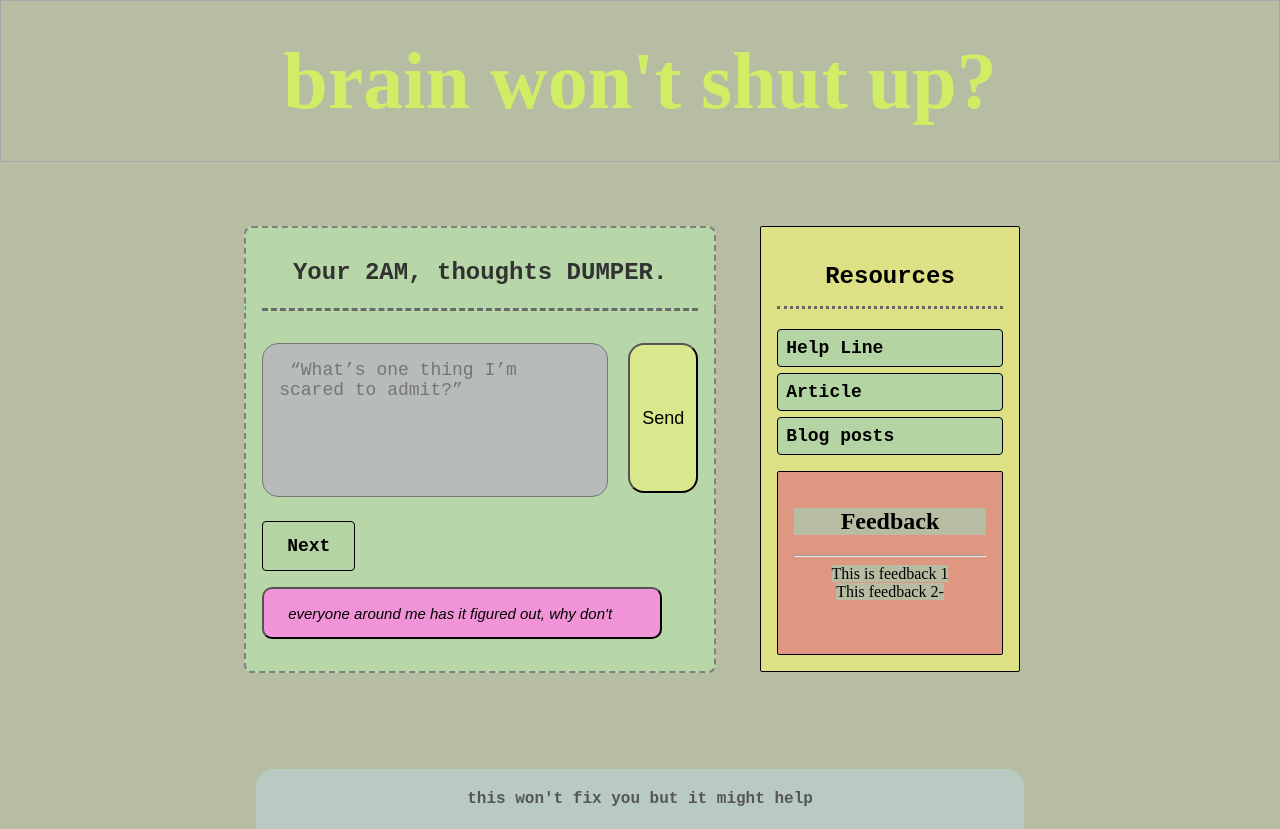
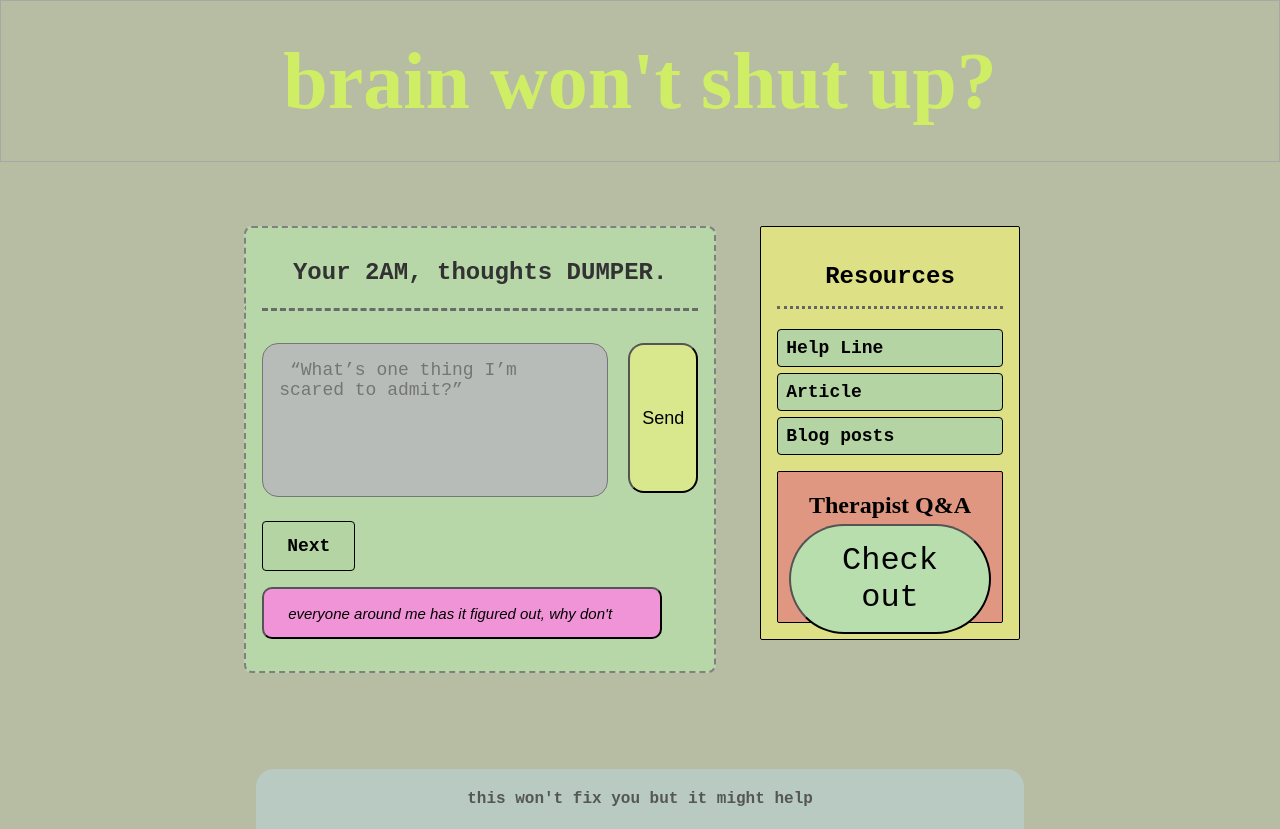
Before and after one commit to Banshal-Yadav/late-night-thought-dump, a React (Vite) app: page / in a window 1280 px wide. Built offline with nearby package versions, Linux system fonts and the light colour scheme.

Commit message:
feat: changed feedback to Therapist QnA section

```diff
--- a/src/Style.module.css
+++ b/src/Style.module.css
@@ -150,7 +150,7 @@
 
 .feedback {
     margin-top: 1rem;
-    padding: 1rem;
+    padding: 0rem;
     background-color: rgb(224, 151, 129);
     max-width: 100%;
     height: 150px;
@@ -158,7 +158,19 @@
     border-radius: 2px;
 }
 
+.qna_button {
+    background-color:rgb(185, 222, 174);
+    padding: 1rem;
+    border-radius: 5rem;
+    width: 90%;
+    font-family:monospace;
+    font-size: 2rem;
+    font-weight: 400;
+}
 
+.qna_button:hover {
+    background-color:rgb(161, 161, 161);
+}
 
 
 
--- a/src/resources/Resource.jsx
+++ b/src/resources/Resource.jsx
@@ -26,11 +26,9 @@ export const Resource = ({heading, resource_one,resource_two, resource_three })
 export const Feedback = () => {
     return(
         <div className={styles.feedback}>
-            <h2>Feedback</h2>
-            <hr />
-            <span>This is feedback 1</span>
-            <br />
-            <span>This feedback 2-</span>
+            <h2 style={{backgroundColor: "transparent",marginBottom: "5px"}} >Therapist Q&A</h2>
+
+            <button className={styles.qna_button} >Check out</button>
         </div>
     )
 }
```
